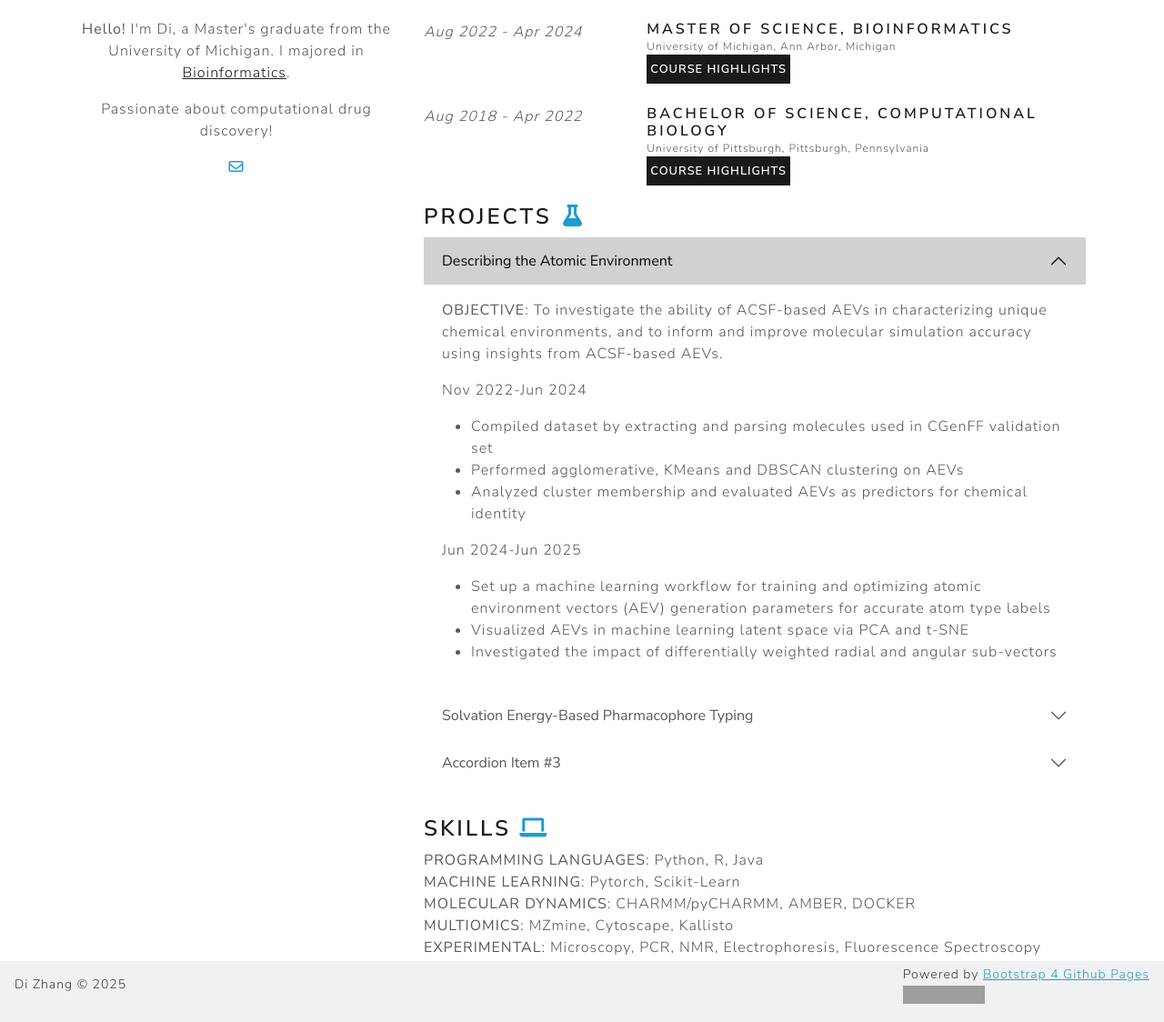
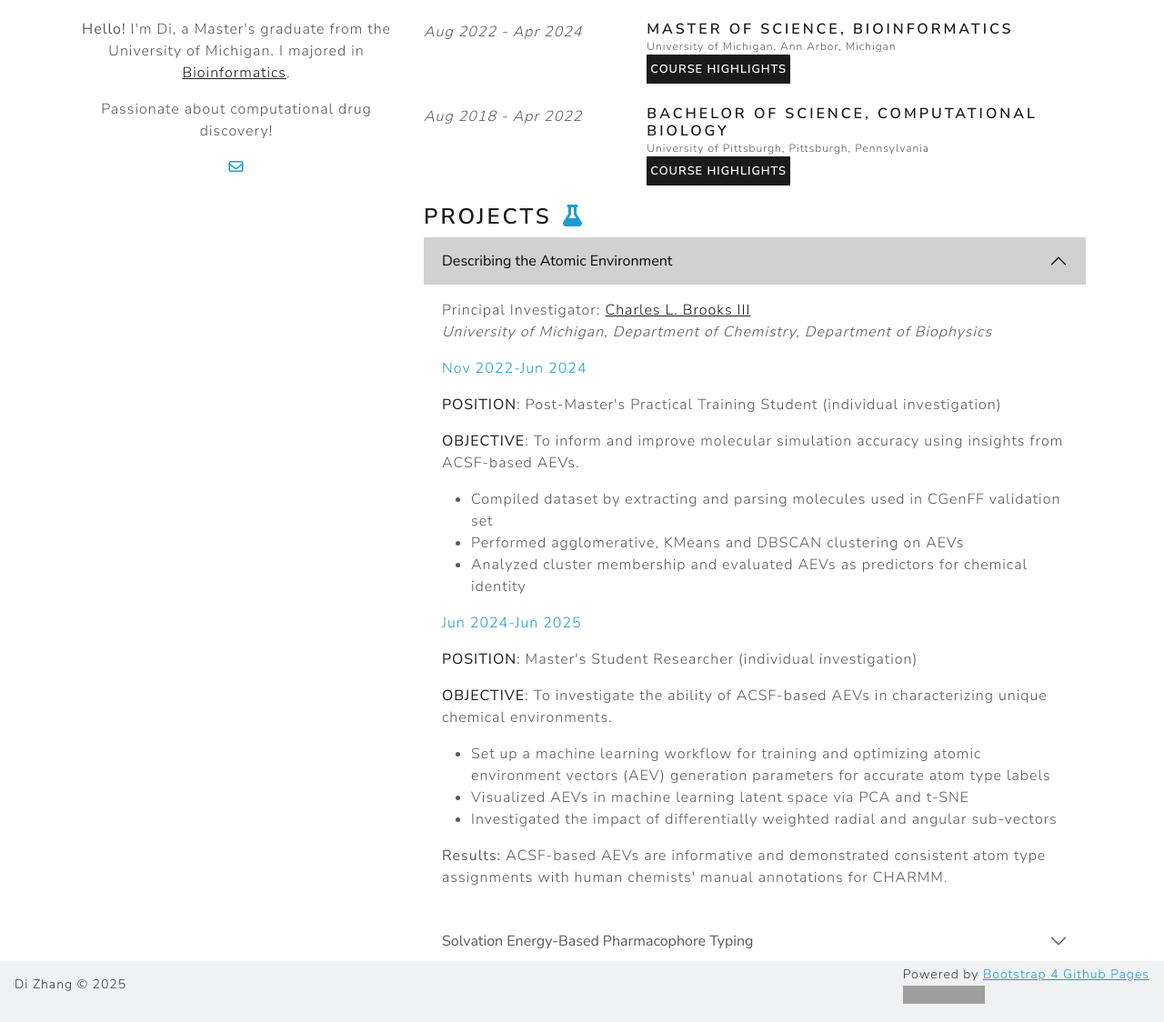
Before and after one commit to zhangdi33/zhangdi33.github.io, a Jekyll site: the page built from index.html, in a window 1280 px wide and 1400 px high, cut to the strip 276-1400 px from the top of the window. Shown: the whole strip at 91% size. Built offline with Jekyll 4.4.1, drawn with Linux system fonts in a browser that asks for light colours; grey boxes are pictures that could not be loaded.

Commit message:
Update index.html

```diff
--- a/index.html
+++ b/index.html
@@ -122,19 +122,28 @@
             </h2>
             <div id="AEV" class="accordion-collapse collapse show" aria-labelledby="headingAEV" data-bs-parent="#projects">
               <div class="accordion-body">
-                <p><b class="text-uppercase">Objective</b>: To investigate the ability of ACSF-based AEVs in characterizing unique chemical environments, and to inform and improve molecular simulation accuracy using insights from ACSF-based AEVs.</p>
-                <p>Nov 2022-Jun 2024</p>
+                <p>
+                  Principal Investigator: <a href="https://brooks.chem.lsa.umich.edu/" class="text-primary">Charles L. Brooks III</a>
+                  <br><i>University of Michigan, Department of Chemistry, Department of Biophysics</i>
+                </p>
+                <p class="text-info">Nov 2022-Jun 2024</p>
+                <p><b class="text-uppercase text-primary">Position</b>: Post-Master's Practical Training Student (individual investigation)</p>
+                <p><b class="text-uppercase text-primary">Objective</b>: To inform and improve molecular simulation accuracy using insights from ACSF-based AEVs.</p>
                 <ul>
                   <li>Compiled dataset by extracting and parsing molecules used in CGenFF validation set</li>
                   <li>Performed agglomerative, KMeans and DBSCAN clustering on AEVs</li>
                   <li>Analyzed cluster membership and evaluated AEVs as predictors for chemical identity</li>
                 </ul>
-                <p>Jun 2024-Jun 2025</p>
+
+                <p class="text-info">Jun 2024-Jun 2025</p>
+                <p><b class="text-uppercase text-primary">Position</b>: Master's Student Researcher (individual investigation)</p>
+                <p><b class="text-uppercase text-primary">Objective</b>: To investigate the ability of ACSF-based AEVs in characterizing unique chemical environments.</p>
                 <ul>
                   <li>Set up a machine learning workflow for training and optimizing atomic environment vectors (AEV) generation parameters for accurate atom type labels</li>
                   <li>Visualized AEVs in machine learning latent space via PCA and t-SNE</li>
                   <li>Investigated the impact of differentially weighted radial and angular sub-vectors</li>
                 </ul>
+                <p><b>Results:</b> ACSF-based AEVs are informative and demonstrated consistent atom type assignments with human chemists' manual annotations for CHARMM.</p>
               </div>
             </div>
           </div>
@@ -146,7 +155,16 @@
             </h2>
             <div id="GIST" class="accordion-collapse collapse" aria-labelledby="headingGIST" data-bs-parent="#projects">
               <div class="accordion-body">
-                <p><b class="text-uppercase">Objective</b>To evaluate pharmacophore feature prediction accuracy of GIST-based machine learning model.</p>
+                <p>
+                  Principal Investigator: <a href="https://bits.csb.pitt.edu/" class="text-primary">David R. Koes</a>
+                  <br><i>University of Pittsburgh, Department of Computational and Systems Biology</i>
+                </p>
+                <p><b class="text-uppercase text-primary">Objective</b>To evaluate pharmacophore feature prediction accuracy of GIST-based machine learning model.</p>
+                <ul>
+                  <li>Compiled a dataset using grid-based inhomogeneous solvation theory (GIST) based energy calculation on PDBBind protein simulation data</li>
+                  <li>Developed a convolutional neural network (CNN) model using Pytorch for pharmacophore feature prediction</li>
+                </ul>
+                <p><b>Results</b>: Best models across pharmacophore features reached 0.6 AUC or better despite feature rarity limitation.</p>
               </div>
             </div>
           </div>
```
